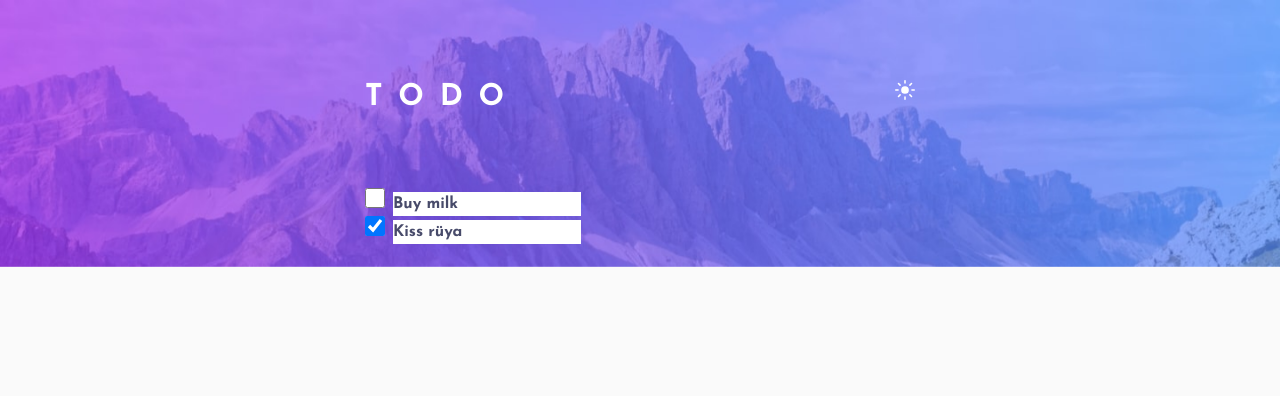
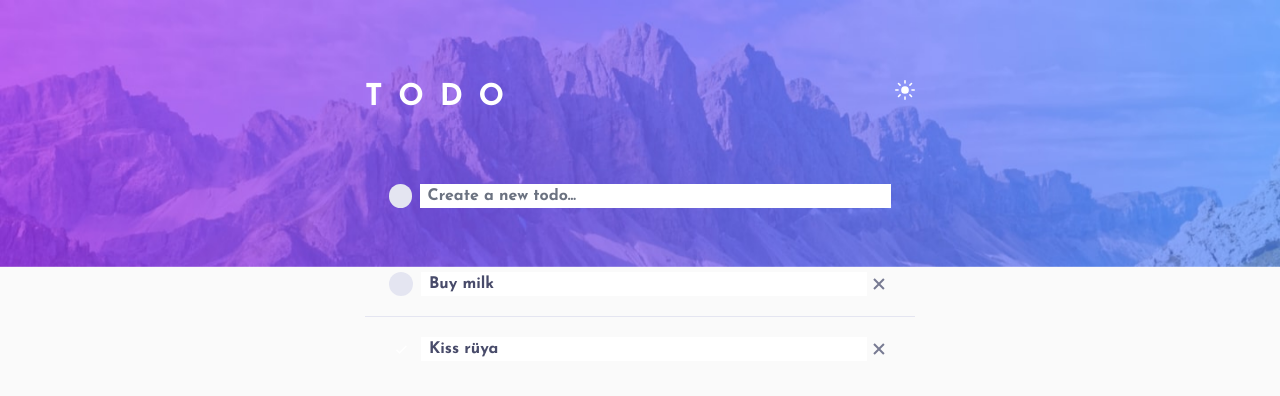
Before and after one commit to egeyil/to-do-app, a Next.js app: page / in a window 1280 px wide. Shown: the top 396 px of the page. Built offline with nearby package versions, Linux system fonts and the light colour scheme.

Commit message:
Add styling for create to do input and todos, add functionality to create and update todos, general styling and redux

```diff
--- a/package.json
+++ b/package.json
@@ -20,10 +20,12 @@
     "next-auth": "^4.20.1",
     "react": "18.2.0",
     "react-dom": "18.2.0",
+    "react-icons": "^4.8.0",
     "react-redux": "^8.0.5",
     "typescript": "4.9.5"
   },
   "devDependencies": {
+    "@tailwindcss/forms": "^0.5.3",
     "autoprefixer": "^10.4.13",
     "postcss": "^8.4.21",
     "prettier": "^2.8.4",
--- a/src/app/layout.tsx
+++ b/src/app/layout.tsx
@@ -19,8 +19,8 @@ export default function RootLayout({
 }) {
   return (
     <html lang="en">
-      <body className="bg-lmVeryLightGray text-lmVeryDarkGrayishBlue dark:bg-dmVeryDarkDesaturatedBlue dark:text-dmLightGrayishBlue">
-        <main className={"min-h-screen w-full"}>
+      <body className="bg-lmVeryLightGray text-lmVeryDarkGrayishBlue dark:bg-dmVeryDarkBlue dark:text-dmLightGrayishBlue overflow-y-hidden">
+        <main className={"w-full"}>
           {/* Background images */}
           <div className="fixed top-0 left-0 -z-50 w-screen">
             <div className="-z-50 dark:hidden">
--- a/src/app/page.tsx
+++ b/src/app/page.tsx
@@ -1,14 +1,15 @@
 import Image from "next/image";
-import {Inter} from "next/font/google";
+import { Inter } from "next/font/google";
 import TodoList from "@/features/todo/todoList";
 import TodoProvider from "@/features/todo/todoProvider";
+import CreateTodo from "@/features/todo/createTodo";
 
-const inter = Inter({subsets: ["latin"]});
+const inter = Inter({ subsets: ["latin"] });
 
 export default function Home() {
   return (
     <article className="z-20 mx-auto mt-20 flex w-full max-w-[550px] flex-col px-4 sm:w-1/2 sm:px-0">
-      <div className="flex w-full items-start justify-between mb-12">
+      <div className="mb-12 flex w-full items-start justify-between">
         <h1 className="text-3xl font-bold tracking-widest text-white">
           T O D O
         </h1>
@@ -22,10 +23,8 @@ export default function Home() {
         </button>
       </div>
       <TodoProvider>
-        <div className="mb-6">
-          {/*<CreateTodo />*/}
-        </div>
-        <TodoList/>
+        <CreateTodo />
+        <TodoList />
       </TodoProvider>
     </article>
   );
--- a/src/features/todo/createTodo.tsx
+++ b/src/features/todo/createTodo.tsx
@@ -1,7 +1,62 @@
+"use client";
+import { FormEvent, useState } from "react";
+import { useAppDispatch } from "@/lib/hooks";
+import { addTodo } from "@/features/todo/todosSlice";
+import { BiCheck } from "react-icons/bi";
+
 const createTodo = () => {
+  const [content, setContent] = useState("");
+  const [completed, setCompleted] = useState(false);
+  const dispatch = useAppDispatch();
+
+  const handleSubmit = (e: FormEvent<HTMLFormElement>) => {
+    console.log("submitting");
+    dispatch(addTodo(content, completed));
+    setContent("");
+    setCompleted(false);
+  };
+
   return (
-    <div></div>
-  )
-}
+    <form
+      className="mb-6 flex w-full items-center rounded-md py-5 px-6 dark:bg-dmVeryDarkDesaturatedBlue dark:text-dmLightGrayishBlue"
+      onSubmit={(e) => {
+        e.preventDefault();
+        console.log("triggered");
+        if (content !== "") {
+          handleSubmit(e);
+        }
+      }}
+    >
+      <div
+        className="flex h-6 w-6 items-center justify-center rounded-full bg-lmVeryLightGrayishBlue from-checkFrom to-checkTo p-[1px] hover:bg-gradient-to-r dark:bg-dmVeryDarkGrayishBlue">
+        <button
+          type={"button"}
+          className={
+            "h-full w-full cursor-pointer appearance-none rounded-full rounded-full border-none p-0.5 text-white transition-all duration-150 focus:outline-none focus:ring-transparent focus:ring-transparent focus:ring-transparent focus:ring-offset-0 focus:ring-offset-transparent checked:focus:ring-transparent dark:bg-dmVeryDarkDesaturatedBlue dark:text-white" +
+            (completed
+              ? " from-checkFrom to-checkTo hover:bg-transparent dark:bg-gradient-to-r"
+              : "")
+          }
+          onClick={() => {
+            setCompleted(!completed);
+          }}
+        >
+          <BiCheck
+            className={"h-full w-full" + (completed ? " block" : " hidden")}
+          />
+        </button>
+      </div>
+      <input
+        type="text"
+        className="ml-2 w-full grow border-none px-2 py-0 outline-none focus:caret-primaryBrightBlue focus:ring-0 dark:bg-dmVeryDarkDesaturatedBlue"
+        value={content}
+        placeholder="Create a new todo..."
+        onChange={(e) => {
+          setContent(e.target.value);
+        }}
+      />
+    </form>
+  );
+};
 
 export default createTodo;
--- a/src/features/todo/todo.tsx
+++ b/src/features/todo/todo.tsx
@@ -1,35 +1,82 @@
-"use client"
-import {useState} from "react";
+"use client";
+import { FormEvent, useState } from "react";
+import { BiCheck, BiX } from "react-icons/bi";
+import { useAppDispatch } from "@/lib/hooks";
+import { addTodo } from "@/features/todo/todosSlice";
 
-const Todo = ({todo}: {
+const Todo = ({
+  todo,
+}: {
   todo: {
-    content: string,
-    completed: boolean,
-  }
+    content: string;
+    completed: boolean;
+  };
 }) => {
   const [content, setContent] = useState(todo.content);
-  const [completed, setCompleted] = useState(todo.completed)
+  const [completed, setCompleted] = useState(todo.completed);
+
+  const dispatch = useAppDispatch();
+
+  const handleSubmit = (e: FormEvent<HTMLFormElement>) => {
+    console.log("submitting");
+    dispatch(addTodo(content, completed));
+    setContent("");
+    setCompleted(false);
+  };
+
+  const handleDelete = () => {
+    console.log("deleting");
+  };
 
   return (
-    <div className="">
-      <input
-        type="checkbox"
-        className="h-5 w-5 text-blue-600"
-        checked={completed}
-        onChange={() => {
-          setCompleted(!completed);
-        }}
-      />
+    <form
+      className="flex w-full items-center border-b border-lmVeryLightGrayishBlue py-5 px-6 last:border-b-0 dark:border-dmVeryDarkGrayishBlueHover dark:bg-dmVeryDarkDesaturatedBlue dark:text-dmLightGrayishBlue"
+      onSubmit={(e) => {
+        e.preventDefault();
+        console.log("triggered");
+        if (content !== "") {
+          handleSubmit(e);
+        }
+      }}
+    >
+      <div
+        className={
+          "flex h-6 w-6 items-center justify-center rounded-full from-checkFrom to-checkTo p-[1px]" +
+          (completed
+            ? ""
+            : " bg-lmVeryLightGrayishBlue hover:bg-gradient-to-r dark:bg-dmVeryDarkGrayishBlue")
+        }
+      >
+        <button
+          type={"button"}
+          className={
+            "h-full w-full cursor-pointer appearance-none rounded-full rounded-full border-none p-0.5 text-white transition-all duration-150 focus:outline-none focus:ring-transparent focus:ring-transparent focus:ring-transparent focus:ring-offset-0 focus:ring-offset-transparent checked:focus:ring-transparent dark:bg-dmVeryDarkDesaturatedBlue dark:text-white" +
+            (completed
+              ? " from-checkFrom to-checkTo hover:bg-transparent dark:bg-gradient-to-r"
+              : "")
+          }
+          onClick={() => {
+            setCompleted(!completed);
+          }}
+        >
+          <BiCheck
+            className={"h-full w-full" + (completed ? " block" : " hidden")}
+          />
+        </button>
+      </div>
       <input
         type="text"
-        className="ml-2"
+        className="ml-2 grow border-none px-2 py-0 outline-none hover:cursor-pointer focus:caret-primaryBrightBlue focus:ring-0 dark:bg-dmVeryDarkDesaturatedBlue hover:dark:text-dmLightGrayishBlueHover"
         value={content}
         onChange={(e) => {
           setContent(e.target.value);
         }}
       />
-    </div>
-  )
-}
+      <button type={"button"} className="flex-none " onClick={handleDelete}>
+        <BiX className={"h-6 w-6 text-dmDarkGrayishBlue hover:dark:text-dmLightGrayishBlueHover"} />
+      </button>
+    </form>
+  );
+};
 
 export default Todo;
--- a/src/features/todo/todoList.tsx
+++ b/src/features/todo/todoList.tsx
@@ -9,13 +9,13 @@ const TodoList = () => {
   const dispatch = useAppDispatch();
 
   return (
-    <div className="">
+    <article className="overflow-hidden rounded-md">
       {todos.map((todo) => {
         return (
           <Todo key={todo.id} todo={todo}/>
         )
       })}
-    </div>
+    </article>
   )
 }
 
--- a/src/features/todo/todosSlice.ts
+++ b/src/features/todo/todosSlice.ts
@@ -1,37 +1,10 @@
-import {createSlice} from '@reduxjs/toolkit'
-import type { PayloadAction } from '@reduxjs/toolkit'
-import type { RootState } from "@/lib/store"
-
-// // Define a type for the slice state
-// interface TodoState {
-//   content: string,
-//   completed: boolean
-// }
-//
-// // Define the initial state using that type
-// const initialState: TodoState = {
-//   content: "",
-//   completed: false
-// }
-
-// export const todoSlice = createSlice({
-//   name: 'todo',
-//   initialState: {
-//     content: "",
-//     completed: false
-//   },
-//   reducers: {
-//     changeContent: (state, action) => {
-//       state.content = action.payload;
-//     }
-//   }
-// })
-
-// export const {changeContent} = todosSlice.actions
+import type {PayloadAction} from '@reduxjs/toolkit'
+import {createSlice, nanoid} from '@reduxjs/toolkit'
+import type {RootState} from "@/lib/store"
 
 // Define a type for the slice state
 interface Todo {
-  id: string,
+  id?: string,
   content: string,
   completed: boolean
 }
@@ -55,10 +28,28 @@ export const todosSlice = createSlice({
   name: 'todos',
   initialState: initialState,
   reducers: {
-
+    addTodo: {
+      // The reducer function - this is where the state is mutated
+      reducer(state, action: PayloadAction<Todo>) {
+        state.push(action.payload)
+      },
+      // Prepare a payload for the reducer - this is optional and prepares the payload for the reducer,
+      // so that we don't have to do it in the component when calling the action
+      prepare(content: string, completed: boolean) {
+        return {
+          payload: {
+            id: nanoid(),
+            content,
+            completed
+          }
+        }
+      }
+    }
   }
 })
 
 export const selectAllTodos = (state: RootState) => state.todos
 
+export const {addTodo} = todosSlice.actions
+
 export default todosSlice.reducer
--- a/tailwind.config.js
+++ b/tailwind.config.js
@@ -8,7 +8,8 @@ module.exports = {
     extend: {
       colors: {
         primaryBrightBlue: "hsl(220, 98%, 61%)",
-        checkBackground: "linear-gradient hsl(192, 100%, 67%) to hsl(280, 87%, 65%)",
+        checkFrom: "hsl(192, 100%, 67%)",
+        checkTo: "hsl(280, 87%, 65%)",
         lmVeryLightGray: "hsl(0, 0%, 98%)",
         lmVeryLightGrayishBlue: "hsl(236, 33%, 92%)",
         lmLightGrayishBlue: "hsl(233, 11%, 84%)",
@@ -24,5 +25,7 @@ module.exports = {
       }
     },
   },
-  plugins: [],
+  plugins: [
+    require('@tailwindcss/forms'),
+  ],
 }
```
Also changed, not shown: 1 other file (tests, documents, lock files or other folders).
